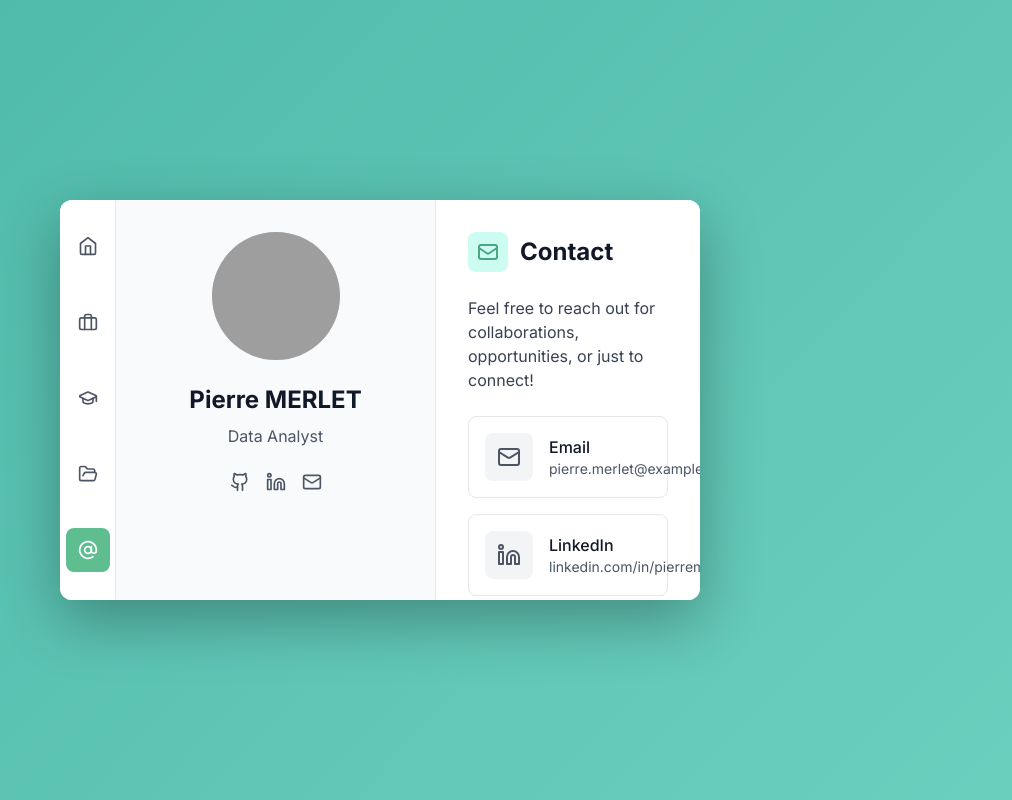
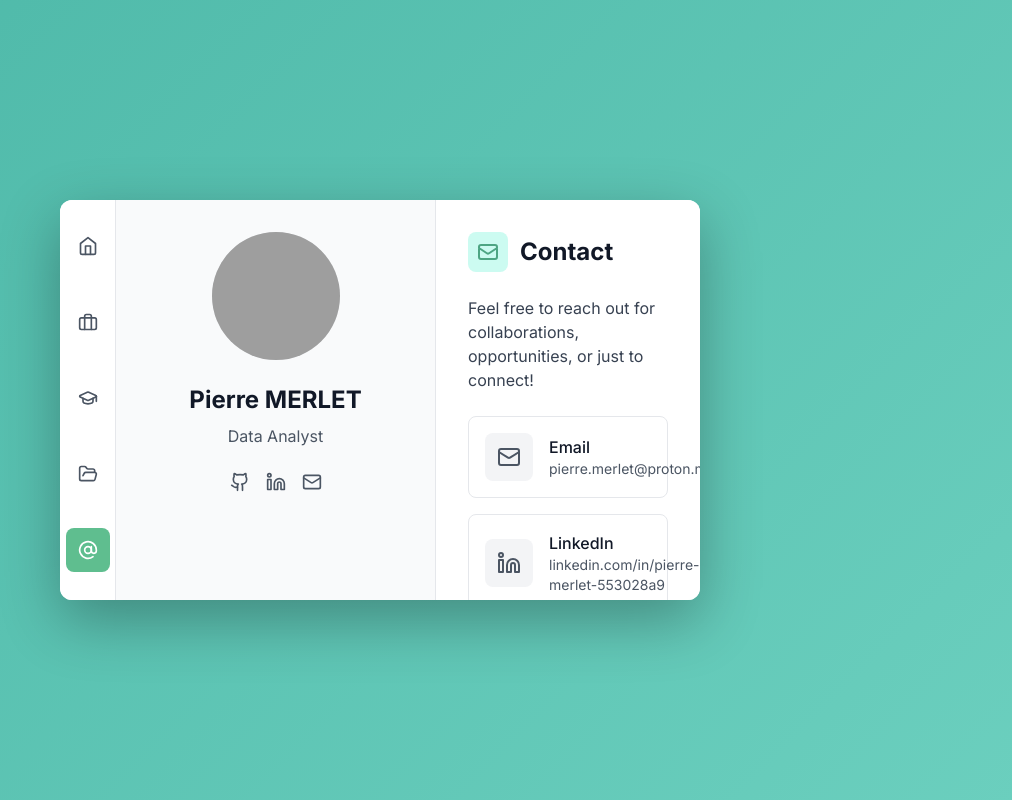
Before and after one commit to PierreMrt/nextjs-portfolio, a Next.js app: page / in a window 1280 px wide. Both pictures are taken after a click on the button "Contact". Shown: the whole page, without its empty margins (260-1272 px from the left). Built offline with nearby package versions, Linux system fonts and the light colour scheme; grey boxes are pictures that could not be loaded.

Commit message:
Update ContactSection with correct contact info

```diff
--- a/components/sections/ContactSection.tsx
+++ b/components/sections/ContactSection.tsx
@@ -1,4 +1,4 @@
-import { Mail, Linkedin, Github, Globe, MapPin } from 'lucide-react'
+import { Mail, Linkedin, Github, MapPin } from 'lucide-react'
 
 export default function ContactSection() {
   return (
@@ -21,7 +21,7 @@ export default function ContactSection() {
 
         <div className="space-y-4">
           <a
-            href="mailto:pierre.merlet@example.com"
+            href="mailto:pierre.merlet@proton.me"
             className="flex items-center gap-4 p-4 border border-gray-200 rounded-lg hover:border-teal-500 hover:bg-teal-50 transition-all group"
           >
             <div className="p-3 bg-gray-100 rounded-lg group-hover:bg-teal-100 transition-colors">
@@ -29,12 +29,12 @@ export default function ContactSection() {
             </div>
             <div>
               <p className="font-medium text-gray-900">Email</p>
-              <p className="text-sm text-gray-600">pierre.merlet@example.com</p>
+              <p className="text-sm text-gray-600">pierre.merlet@proton.me</p>
             </div>
           </a>
 
           <a
-            href="https://linkedin.com/in/pierremerlet"
+            href="https://www.linkedin.com/in/pierre-merlet-553028a9/"
             target="_blank"
             rel="noopener noreferrer"
             className="flex items-center gap-4 p-4 border border-gray-200 rounded-lg hover:border-teal-500 hover:bg-teal-50 transition-all group"
@@ -44,7 +44,7 @@ export default function ContactSection() {
             </div>
             <div>
               <p className="font-medium text-gray-900">LinkedIn</p>
-              <p className="text-sm text-gray-600">linkedin.com/in/pierremerlet</p>
+              <p className="text-sm text-gray-600">linkedin.com/in/pierre-merlet-553028a9</p>
             </div>
           </a>
 
```
